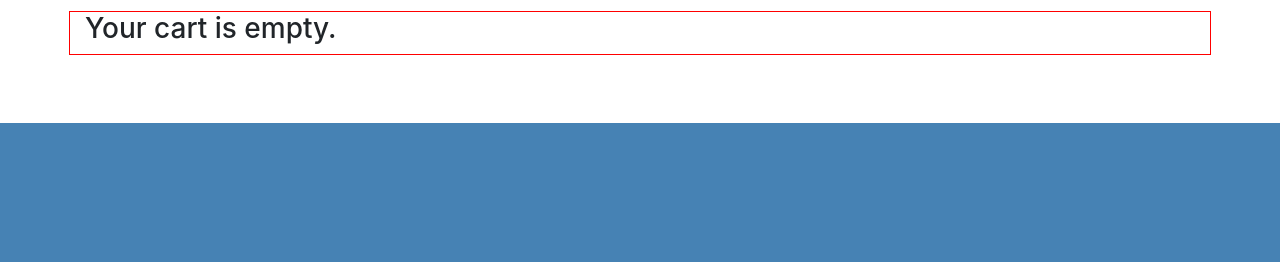
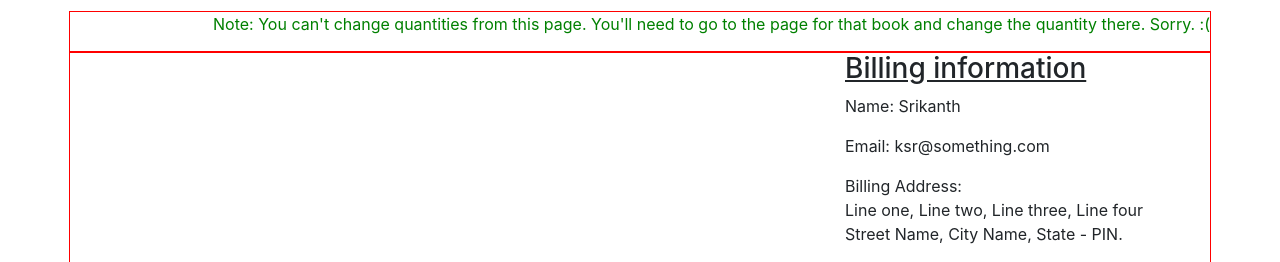
Before and after one commit to kavurisrikanth/book_django, a Django app: page /bookstore/cart in a window 1280 px wide. Shown: the part 677-939 px from the top of the page. Before the commit the page ends 800 px from the top, so only its background shows below. Run offline with Django 3.2, Linux system fonts and the light colour scheme; some libraries are stand-ins or nearby versions; some web fonts are replaced.

Commit message:
We have a functioning cart! :)

```diff
--- a/bookstore/static/bookstore/cart.js
+++ b/bookstore/static/bookstore/cart.js
@@ -2,30 +2,82 @@ document.onload = start();
 
 function start() {
 
-	if (jsonString.length === 0)
+	if (jsonString.length === 0 || cartDataStr.length === 0)
 		return;
 
-	// These two help parse the demon string that arrives from Python.
+	// These help parse the demon string that arrives from Python.
 	// Leave them be!
 	jsonString = jsonString.replace(/&quot;/g, '\"');
 	jsonString = jsonString.replace(/&amp;/g, '\&');
 	jsonString = jsonString.replace(/&#39;/g, '\'');
+	cartDataStr = cartDataStr.replace(/&quot;/g, '\"');
+
+	console.log('json string: ' + jsonString);
+	console.log('cart data: ' + cartData);
 
 	// Store objects
 	var objs = load_objects();
+	var cartData = load_cart_data();
+
+	// Get the order info div. Everything is stored here.
+	var orderInfoDiv = document.querySelector('#order_info_div');
 
 	for(var i = 0; i < objs.length; i++) {
 		var currentObj = objs[i],
 			isbn = currentObj.pk;
 
-		var imgTag = document.querySelector('#img_' + isbn);
+		/*
+			Each order info "card" will contain the following information:
+			- The book's cover
+			- The book's title
+			- The quantity
+		*/
+
+		var bookCard = document.createElement('div');
+		bookCard.setAttribute('class', 'col-12 need_flex');
+
+		var imgPart = document.createElement('div');
+		imgPart.setAttribute('class', 'col-4');
+
+		var imgTag = document.createElement('img');
 		imgTag.setAttribute('src', currentObj.fields.large_img);
+		imgPart.appendChild(imgTag);
 
-		var titleTag = document.querySelector('#title_' + isbn);
+		var titlePricePart = document.createElement('div');
+		titlePricePart.setAttribute('class', 'col-6');
+
+		var titleTag = document.createElement('h3');
 		titleTag.innerText = currentObj.fields.title;
+		titlePricePart.appendChild(titleTag);
+
+		var amtTag = document.createElement('div');
+		console.log('isbn: ' + isbn + ' of type: ' + (typeof isbn));
+		console.log('price: ' + currentObj.fields.price + ', amt: ' + cartData[isbn]);
+		console.log('types: price - ' + (typeof currentObj.fields.price) + ', amt: ' + (typeof cartData[isbn]));
+		for (var key in cartData) {
+			console.log('comparing ' + key + ' and ' + isbn);
+			console.log(key === isbn);
+			console.log(key + ' -> ' + cartData[key]);
+		}
+		amtTag.innerHTML = '<h4>&#x20b9;' + (currentObj.fields.price * cartData[isbn]) + '</h4>';
+		titlePricePart.appendChild(amtTag);
+
+		bookCard.appendChild(imgPart);
+		bookCard.appendChild(titlePricePart);
+
+		orderInfoDiv.appendChild(bookCard);
+
+		if(i != objs.length - 1) {
+			var hor = document.createElement('hr');
+			orderInfoDiv.appendChild(hor);
+		}
 	}
 }
 
 function load_objects() {
 	return JSON.parse(jsonString);
 }
+
+function load_cart_data() {
+	return JSON.parse(cartDataStr);
+}
--- a/bookstore/templates/bookstore/cart.html
+++ b/bookstore/templates/bookstore/cart.html
@@ -11,42 +11,48 @@
     <div class="container">
         {% include "bookstore/topbar.html" %}
         <hr>
-        <div class="row">
-            {% if cartData %}
-            <div class="col-8 order_info">
-                {% for isbn in cartData %}
-                    <h3>{{ cartData }}</h3>
-                    <div class="row" id="{{isbn}}_outer">
-                        <div class="col-12 need_flex">
-                            <div class="col-4">
-                                <img src="http://www.placepuppy.net/1p/300/250" id="img_{{isbn}}">
-                            </div>
-                            <div class="col-6">
-                                <h3 id="title_{{isbn}}"></h3>
-                                <div id="price_{{isbn}}"></div>
-                            </div>
-                        </div>
-                    </div>
-                {% endfor %}
+        <div class="row justify-content-end">
+            <p style="color: green; text-align: right;">Note: You can't change quantities from this page. You'll need to go to the page for that book and change the quantity there. Sorry. :(</p>
+        </div>
+        <div class="row" id="main_row">
+            <!--{% if cartData %}-->
+            <div class="col-8 order_info" id="order_info_div">
+                <!--{% for isbn in cartData %}-->
+                    <!--<h3>{{ cartData }}</h3>-->
+                    <!--<div class="row" id="{{isbn}}_outer">-->
+                        <!--<div class="col-12 need_flex">-->
+                            <!--<div class="col-4">-->
+                                <!--<img src="http://www.placepuppy.net/1p/300/250" id="img_{{isbn}}">-->
+                            <!--</div>-->
+                            <!--<div class="col-6">-->
+                                <!--<h3 id="title_{{isbn}}"></h3>-->
+                                <!--<div id="price_{{isbn}}">-->
+                                    <!--<input>-->
+                                <!--</div>-->
+                            <!--</div>-->
+                        <!--</div>-->
+                    <!--</div>-->
+                <!--{% endfor %}-->
             </div>
-            <div class="col-4 billing_info">
+            <div class="col-4 billing_info" id="billing_info_id">
                 <h3 style="text-decoration: underline;">Billing information</h3>
                 <p>Name: Srikanth</p>
                 <p>Email: ksr@something.com</p>
                 <p>
-                    Billing Address: Line one, Line two, Line three, Line four<br>
+                    Billing Address:<br>Line one, Line two, Line three, Line four<br>
                     Street Name, City Name, State - PIN.
                 </p>
             </div>
-            {% else %}
-            <div class="col-12">
-                <h3>Your cart is empty.</h3>
-            </div>
-            {% endif %}
+            <!--{% else %}-->
+            <!--<div class="col-12">-->
+                <!--<h3>Your cart is empty.</h3>-->
+            <!--</div>-->
+            <!--{% endif %}-->
         </div>
     </div>
 <script>
     var jsonString = "{{ jsonString }}"
+    var cartDataStr = "{{ cartData }}"
 </script>
 <script src="{% static 'bookstore/cart.js' %}"></script>
 </body>
--- a/bookstore/views.py
+++ b/bookstore/views.py
@@ -68,18 +68,21 @@ def addToCart(request):
 
 
 def viewCart(request):
+    import json
+
     cartContents = request.session.get('cartContents', {})
     # cartData = serializers.serialize('json', [])
     jsonStr = ''
     if cartContents:
         bookData = []
         for isbn in cartContents.keys():
+            # isbn = (key.split('_'))[1]
             bookData.append(Book.objects.get(pk=isbn))
         jsonStr = serializers.serialize('json', bookData)
 
     return render(request, 'bookstore/cart.html', {
         'jsonString': jsonStr,
-        'cartData': cartContents
+        'cartData': json.dumps(cartContents)
     })
     # return HttpResponseRedirect(reverse('bookstore:index'))
 
```
Also changed, not shown: bookstore/templates/bookstore/topbar.html (indentation only), db.sqlite3.
